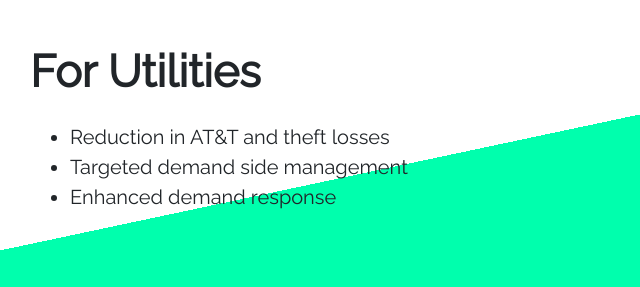
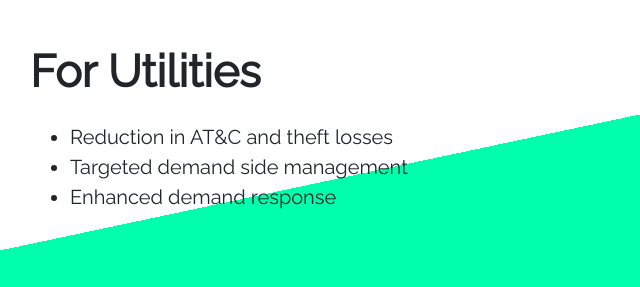
Before and after one commit to 6vedant/AvrioEnergy, a plain HTML site: page index.html in a window 1280 px wide. Shown: the part 1200-1487 px from the top of the page, 55-695 px from the left. Drawn offline with Linux system fonts and the light colour scheme.

Commit message:
Fixed At&T mistake

```diff
--- a/index.html
+++ b/index.html
@@ -86,7 +86,7 @@
                     <h2 class="font-weight-bold">For Utilities</h2>
                     <p class="my-4">
                         <ul>
-                            <li>Reduction in AT&T and theft losses</li>
+                            <li>Reduction in AT&C and theft losses</li>
                             <li>Targeted demand side management</li>
                             <li>Enhanced demand response</li>
                         </ul>
```
Also changed, not shown: 1 other file.
